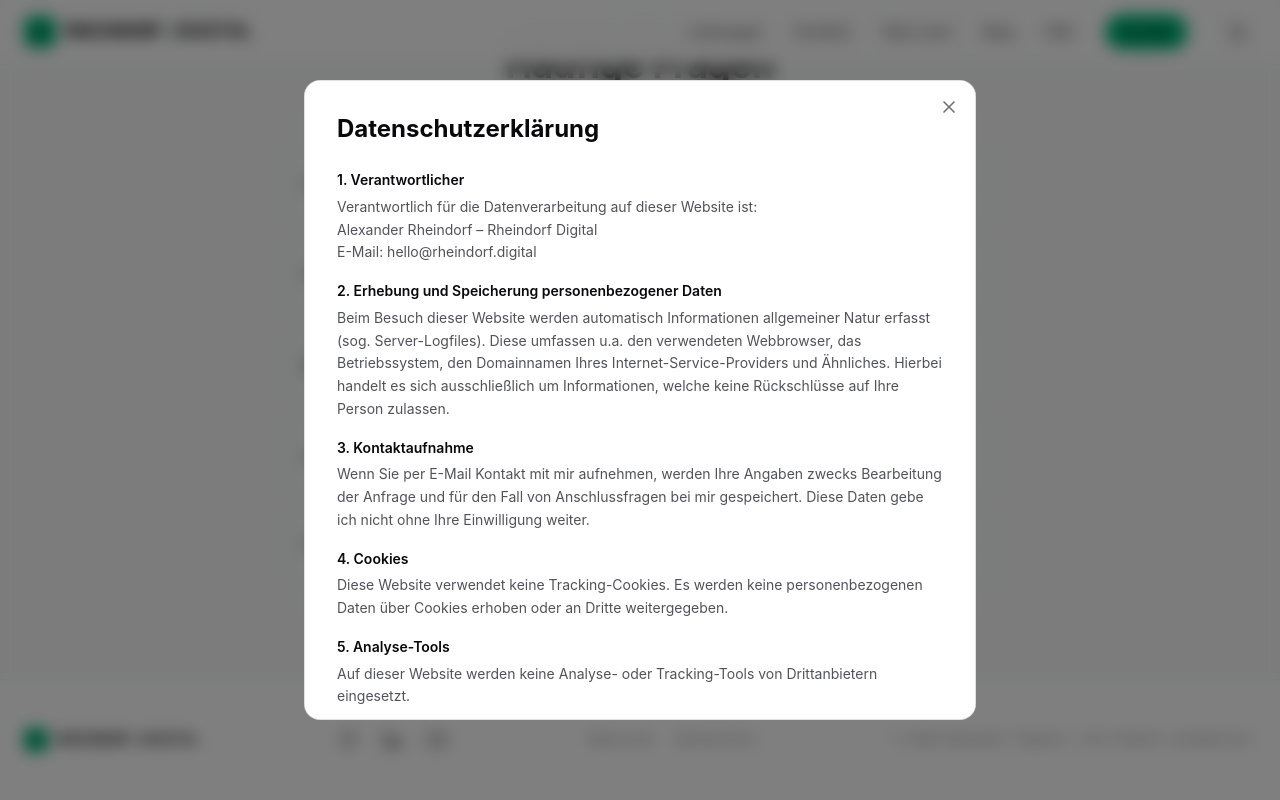
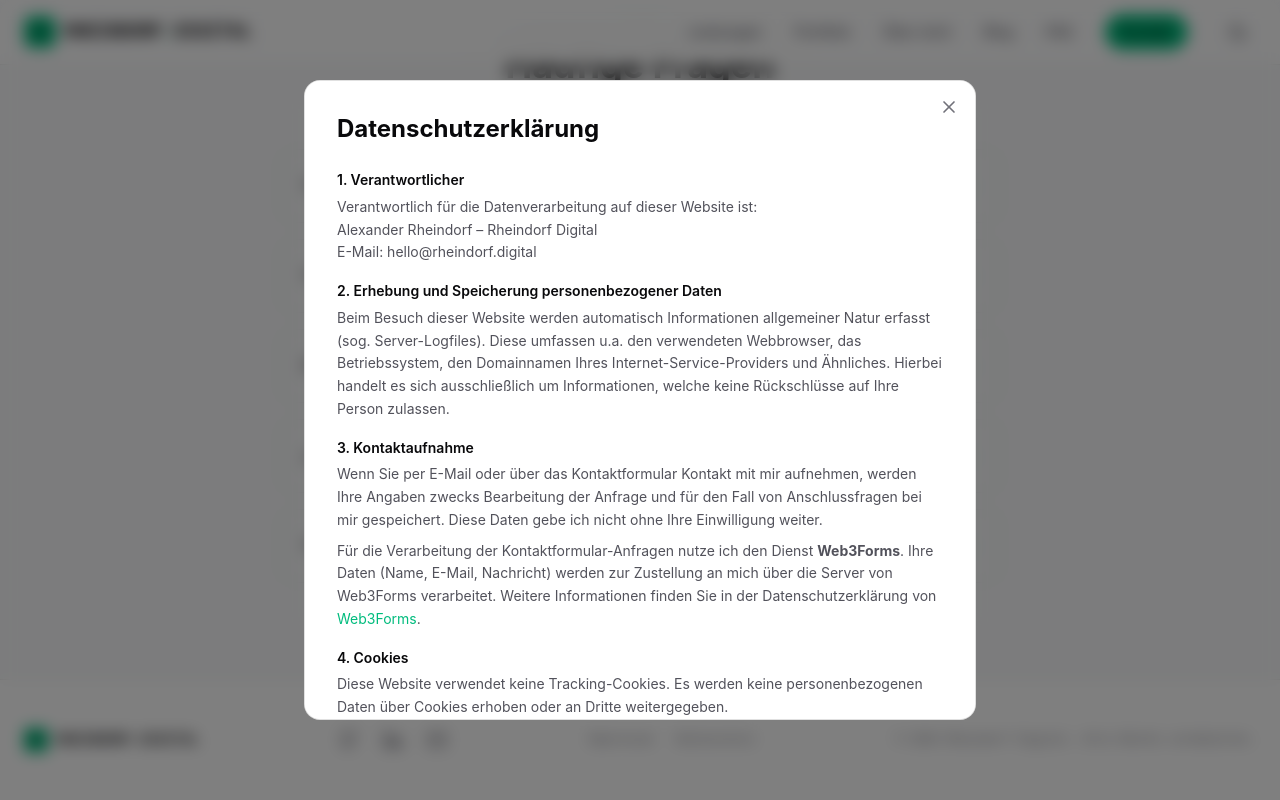
Before and after one commit to moebss/dev, a React (Vite) app: page / in a window 1280 px wide. Both pictures are taken after a click on the button "Datenschutz". Shown: the part 5734-6534 px from the top of the page. Built offline with nearby package versions, Linux system fonts and the light colour scheme.

Commit message:
docs: add web3forms info to privacy policy

```diff
--- a/src/Datenschutz.tsx
+++ b/src/Datenschutz.tsx
@@ -42,8 +42,10 @@ export const Datenschutz = ({ onClose }: { onClose: () => void }) => (
                 <div>
                     <h3 className="font-semibold mb-1" style={{ color: 'var(--color-text-heading)' }}>3. Kontaktaufnahme</h3>
                     <p>
-                        Wenn Sie per E-Mail Kontakt mit mir aufnehmen, werden Ihre Angaben zwecks Bearbeitung der Anfrage und für
-                        den Fall von Anschlussfragen bei mir gespeichert. Diese Daten gebe ich nicht ohne Ihre Einwilligung weiter.
+                        Wenn Sie per E-Mail oder über das Kontaktformular Kontakt mit mir aufnehmen, werden Ihre Angaben zwecks Bearbeitung der Anfrage und für den Fall von Anschlussfragen bei mir gespeichert. Diese Daten gebe ich nicht ohne Ihre Einwilligung weiter.
+                    </p>
+                    <p className="mt-2">
+                        Für die Verarbeitung der Kontaktformular-Anfragen nutze ich den Dienst <strong>Web3Forms</strong>. Ihre Daten (Name, E-Mail, Nachricht) werden zur Zustellung an mich über die Server von Web3Forms verarbeitet. Weitere Informationen finden Sie in der Datenschutzerklärung von <a href="https://web3forms.com/privacy" target="_blank" rel="noopener noreferrer" className="text-emerald-500 hover:underline">Web3Forms</a>.
                     </p>
                 </div>
 
```
